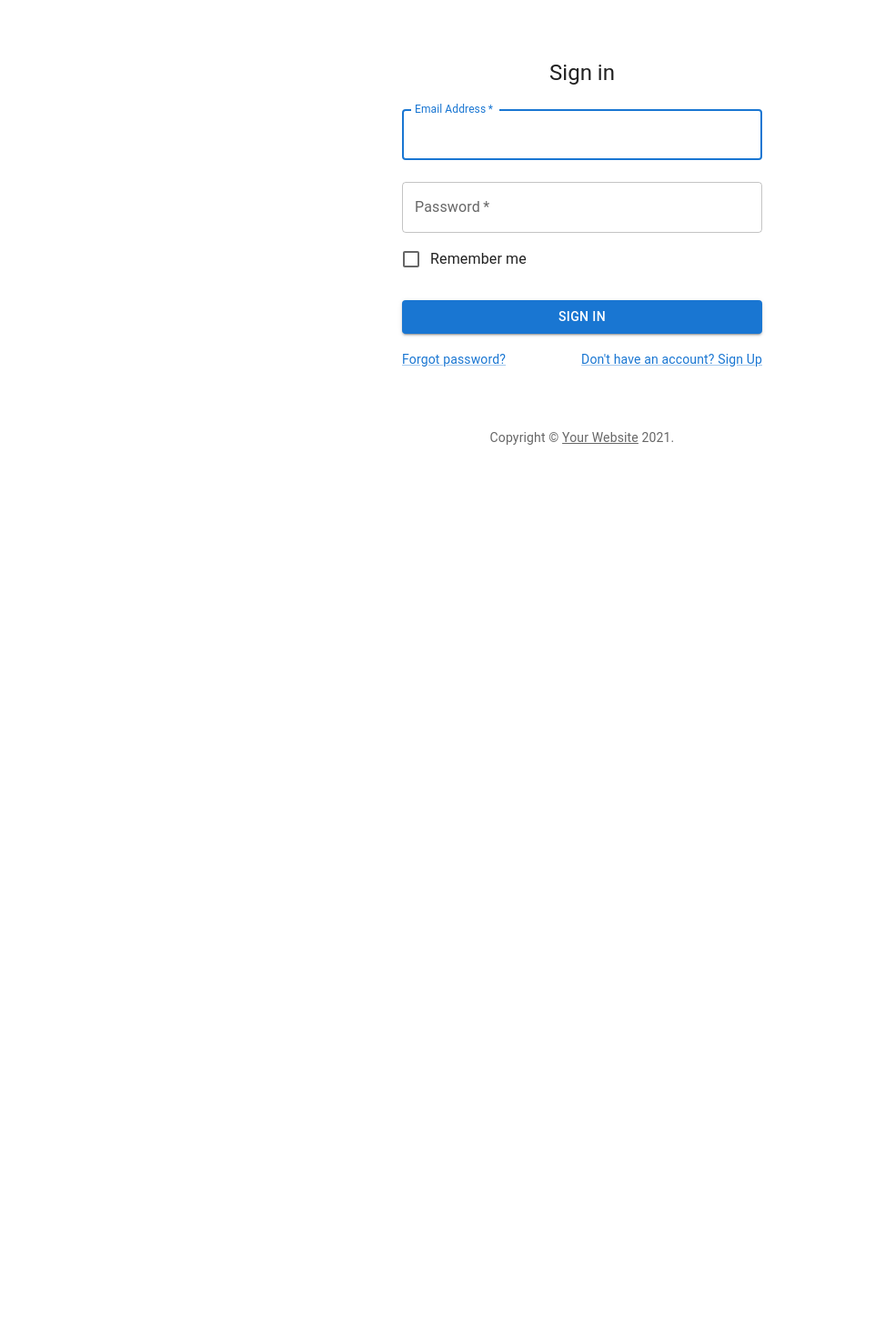
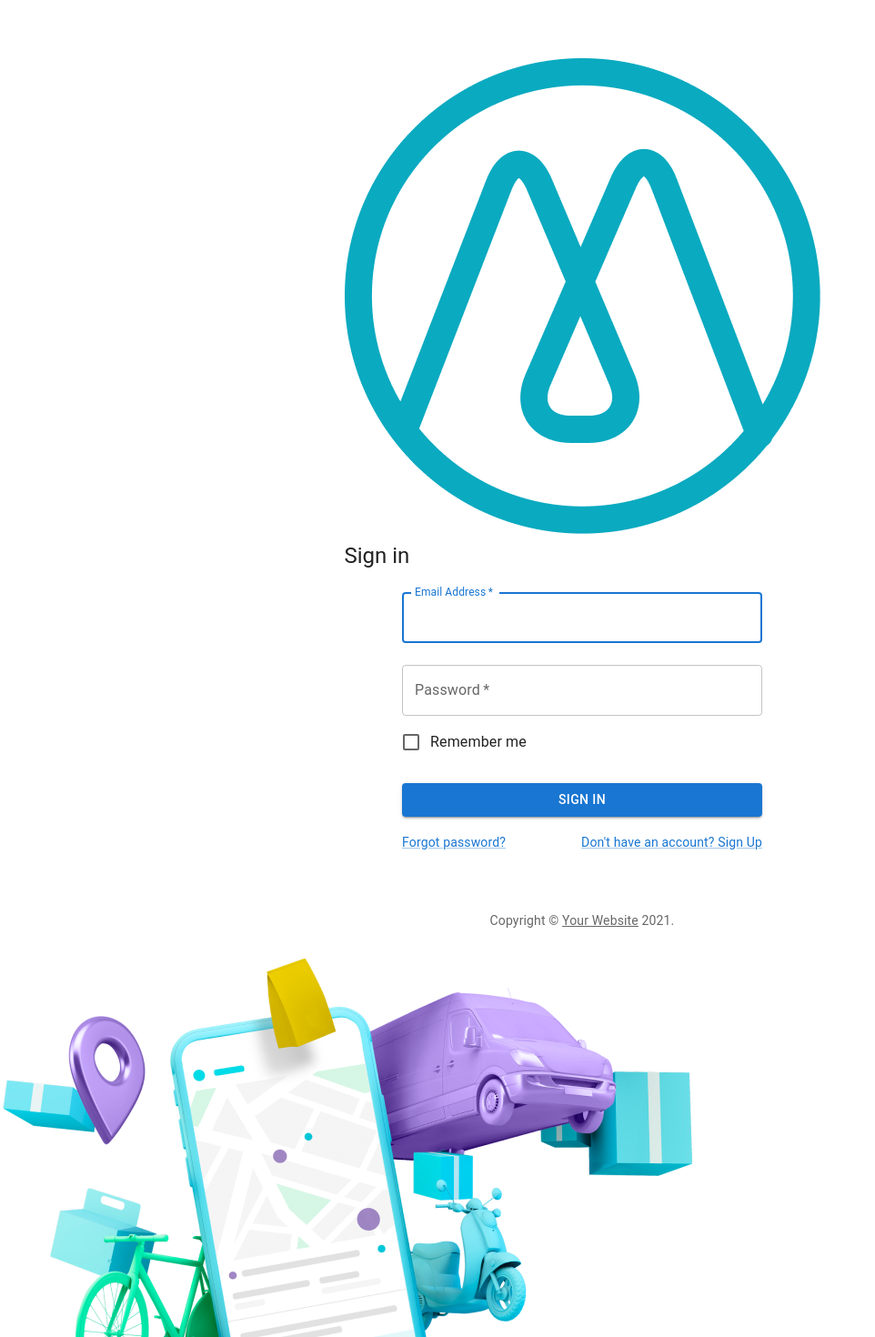
Before and after one commit to LorenaRuiz0717/TalentFest-MensajerosUrbanos, a React (Create React App) app: page / in a window 1280 px wide. Shown: the top 1470 px of the page at 91% size, without its empty margins (0-962 px from the left). Before the commit the page ends 800 px from the top, so only its background shows below. Built offline with nearby package versions, Linux system fonts and the light colour scheme.

Commit message:
imagenes

```diff
--- a/src/loginIn.js
+++ b/src/loginIn.js
@@ -12,6 +12,8 @@ import Box from '@mui/material/Box';
 import Typography from '@mui/material/Typography';
 import Container from '@mui/material/Container';
 import { createTheme, ThemeProvider } from '@mui/material/styles';
+import fondo from './assets/fondo.png'
+import Vector from './assets/Vector.png'
 
 function Copyright(props) {
   return (
@@ -55,6 +57,7 @@ export default function SignIn() {
             {/* <LockOutlinedIcon />
           </Avatar>*/}
           <Typography component="h1" variant="h5">
+          <img src={Vector} alt="vector" className='vector'  />
             Sign in
           </Typography>
           <Box component="form" onSubmit={handleSubmit} noValidate sx={{ mt: 1 }}>
@@ -102,11 +105,14 @@ export default function SignIn() {
                 </Link>
               </Grid>
             </Grid>
+
           </Box>
         </Box>
         <Copyright sx={{ mt: 8, mb: 4 }} />
-      </Container>
+       </Container>
+       <img src={fondo} alt="gmail" className='gmail'  />
     </ThemeProvider>
+
   );
 }
 
```
Also changed, not shown: src/assets/Vector.png (added), src/assets/fondo.png (added).
